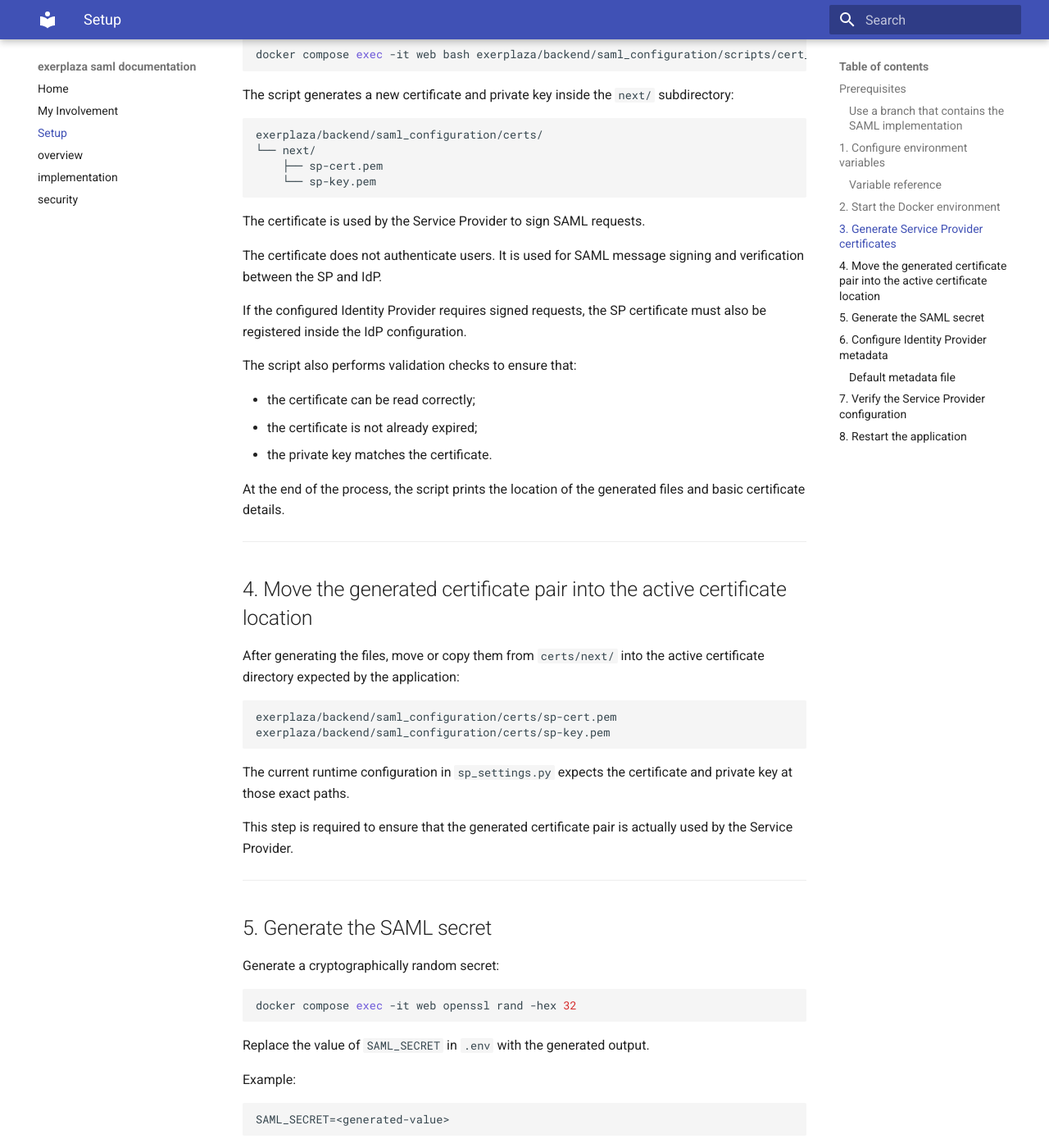
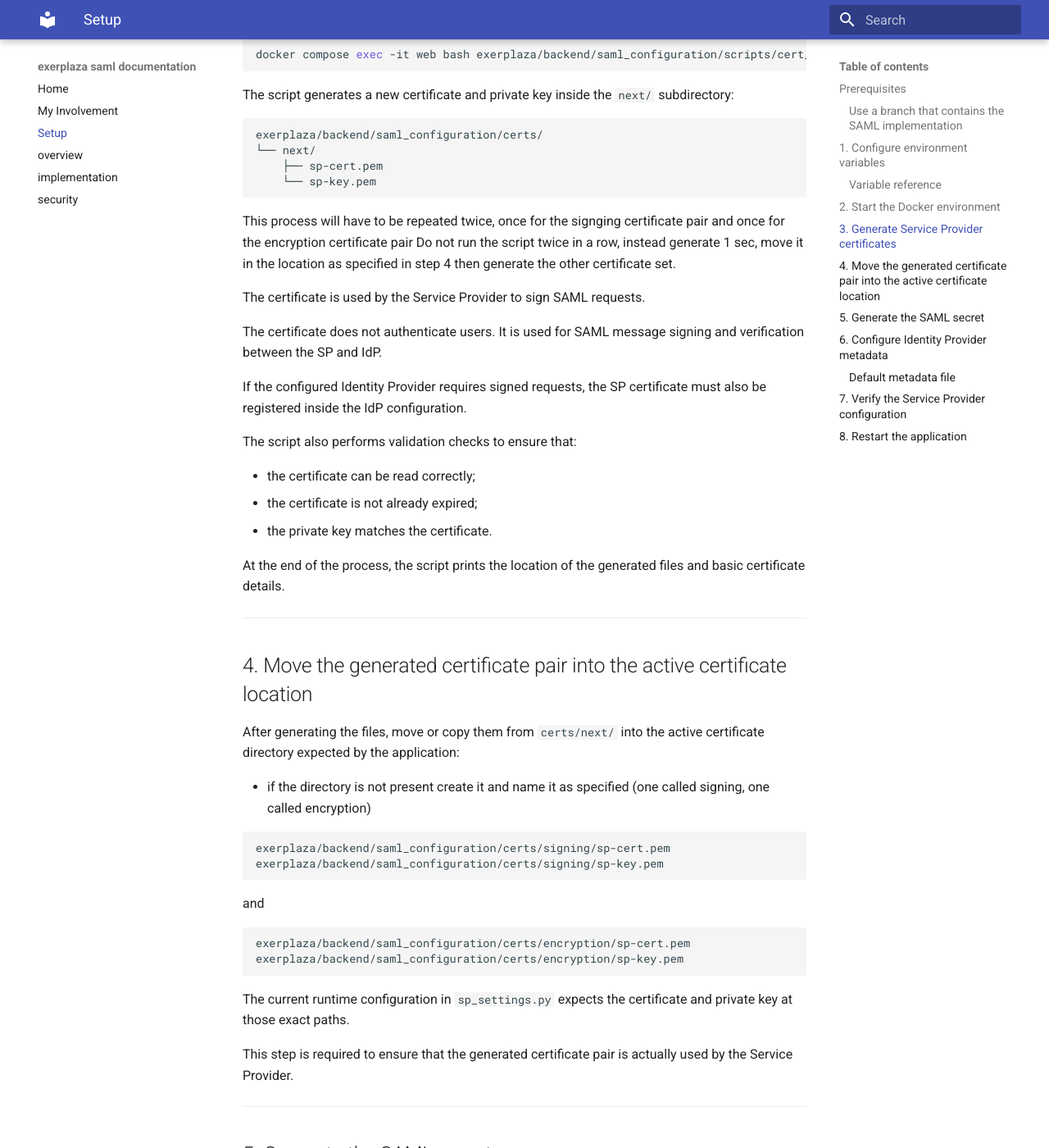
Before and after one commit to acquanaturaleminerale/acquanaturaleminerale.github.io, an MkDocs documentation site: the page built from docs/setup.md, in a window 1280 px wide and 1400 px high, scrolled down 2795 px. Shown: the whole window at 82% size. Built offline with MkDocs 1.6.1 and Material for MkDocs 9.7.7, drawn with Linux system fonts in a browser that asks for light colours.

Commit message:
Update setup.md

````diff
--- a/docs/setup.md
+++ b/docs/setup.md
@@ -115,6 +115,8 @@ exerplaza/backend/saml_configuration/certs/
     ├── sp-cert.pem
     └── sp-key.pem
 ```
+This process will have to be repeated twice, once for the signging certificate pair and once for the encryption certificate pair
+Do not run the script twice in a row, instead generate 1 sec, move it in the location as specified in step 4 then generate the other certificate set.
 
 The certificate is used by the Service Provider to sign SAML requests.
 
@@ -136,9 +138,17 @@ At the end of the process, the script prints the location of the generated files
 
 After generating the files, move or copy them from `certs/next/` into the active certificate directory expected by the application:
 
+- if the directory is not present create it and name it as specified (one called signing, one called encryption)
+
 ```text
-exerplaza/backend/saml_configuration/certs/sp-cert.pem
-exerplaza/backend/saml_configuration/certs/sp-key.pem
+exerplaza/backend/saml_configuration/certs/signing/sp-cert.pem
+exerplaza/backend/saml_configuration/certs/signing/sp-key.pem
+```
+and
+
+```text
+exerplaza/backend/saml_configuration/certs/encryption/sp-cert.pem
+exerplaza/backend/saml_configuration/certs/encryption/sp-key.pem
 ```
 
 The current runtime configuration in `sp_settings.py` expects the certificate and private key at those exact paths.
````
